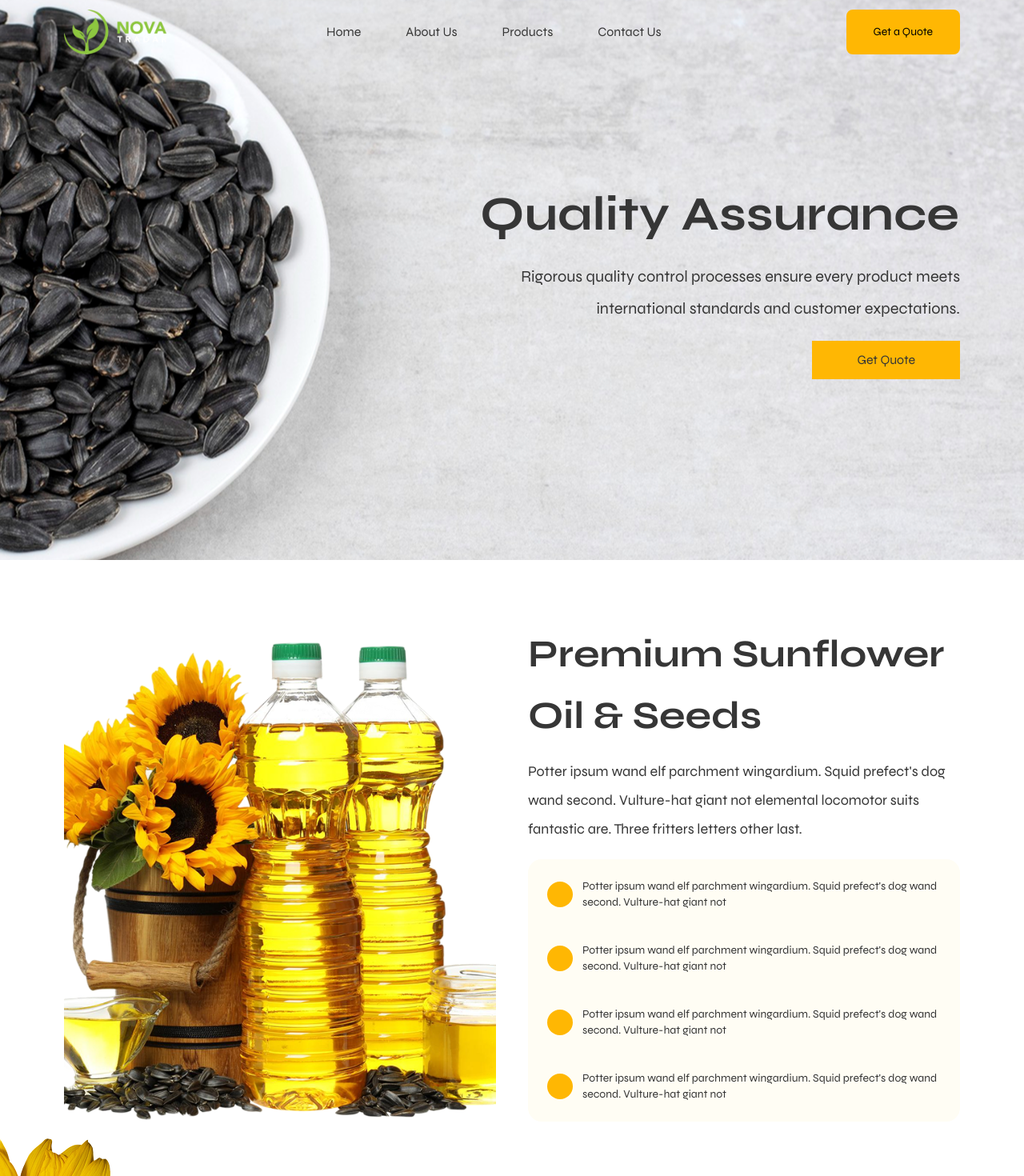
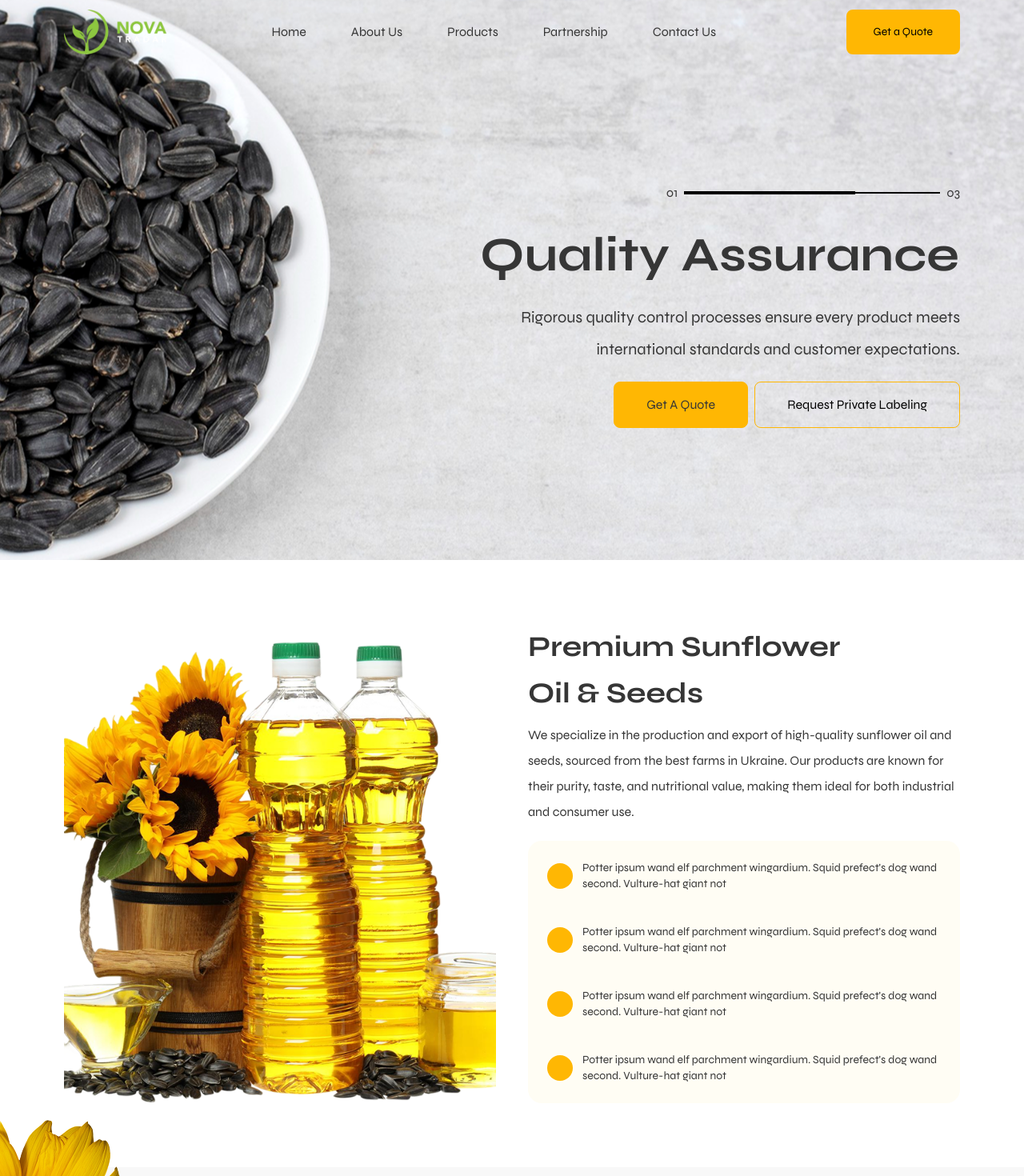
Before and after one commit to Novatradar/novaolia, a Next.js app: page / in a window 1280 px wide. Shown: the top 1470 px of the page at 80% size. Built offline with nearby package versions, Linux system fonts and the light colour scheme; grey boxes are pictures that could not be loaded.

Commit message:
app setup

```diff
--- a/src/app/page.tsx
+++ b/src/app/page.tsx
@@ -46,6 +46,11 @@ export default function Home() {
               </Link>
             </li>
             <li>
+              <Link href="#partnerships" className="text-base font-light mr-8">
+                Partnership
+              </Link>
+            </li>
+            <li>
               <Link href="#contact" className="text-base font-light mr-8">
                 Contact Us
               </Link>
@@ -77,13 +82,14 @@ export default function Home() {
             />
           </div>
           <div>
-            <h2 className="text-5xl leading-[1.6] mb-3 font-bold">
-              Premium Sunflower Oil & Seeds
+            <h2 className="text-4xl leading-[1.6] mb-2 font-bold">
+              Premium Sunflower <br /> Oil & Seeds
             </h2>
-            <p className="text-lg leading-loose">
-              Potter ipsum wand elf parchment wingardium. Squid prefect&apos;s
-              dog wand second. Vulture-hat giant not elemental locomotor suits
-              fantastic are. Three fritters letters other last.
+            <p className="text-base leading-loose">
+              We specialize in the production and export of high-quality
+              sunflower oil and seeds, sourced from the best farms in Ukraine.
+              Our products are known for their purity, taste, and nutritional
+              value, making them ideal for both industrial and consumer use.
             </p>
             <ul className="mt-5 mb-10 bg-[#FFFDF4] flex flex-col gap-10 rounded-[17px] p-6">
               <li className="flex items-center gap-3">
@@ -169,7 +175,7 @@ export default function Home() {
                 for large-scale export.
               </p>
               <button className="bg-transparent border-b-2 border-solid border-black cursor-pointer">
-                Packaging Details
+                View Details
               </button>
             </div>
           </div>
@@ -191,7 +197,7 @@ export default function Home() {
                 distribution.
               </p>
               <button className="bg-transparent border-b-2 border-solid border-black cursor-pointer">
-                Packaging Details
+                View Details
               </button>
             </div>
           </div>
@@ -213,7 +219,7 @@ export default function Home() {
                 packaged for export.
               </p>
               <button className="bg-transparent border-b-2 border-solid border-black cursor-pointer">
-                Packaging Details
+                View Details
               </button>
             </div>
           </div>
@@ -238,7 +244,7 @@ export default function Home() {
                 fantastic are. Three fritters letters other last. */}
               </p>
               <button className="bg-transparent border-b-2 border-solid border-black cursor-pointer">
-                Packaging Details
+                View Details
               </button>
             </div>
           </div>
@@ -246,11 +252,13 @@ export default function Home() {
       </section>
       <section className="py-20 px-20 max-w-[1300px] mx-auto" id="partnerships">
         <div className="text-center mb-10 max-w-[1000px] mx-auto">
-          <h2 className="text-4xl mb-2 font-semibold">Partnerships</h2>
+          <h2 className="text-4xl mb-2 font-semibold">
+            Partnership and Investments
+          </h2>
           <p className="text-base leading-loose w-[70%] mx-auto font-light mb-4">
-            Potter ipsum wand elf parchment wingardium. Squid prefect&apos;s dog
-            wand second. Vulture-hat giant not elemental locomotor suits
-            fantastic are. Three fritters letters other last.
+            We&apos;re open to exploring new horizons and building impactful
+            collaborations. Whether you want to partner, invest, or work with us
+            — we’d love to hear from you.
           </p>
         </div>
         <div className="grid grid-cols-3 gap-10">
--- a/src/components/HeroSlider.tsx
+++ b/src/components/HeroSlider.tsx
@@ -13,36 +13,53 @@ type Slide = {
   containerClasses?: string;
   bigTextClasses: string;
   buttonStyling: string;
+  secButtonStyling: string;
+  rangeText: number;
+  rangeStyling: string;
 };
 
 const slides: Slide[] = [
   {
     image: "/images/hero1.png",
-    heading: "State-of-the-Art Facilities",
+    heading: "High-Quality Sunflower Oil from Factory to Consumer",
     subtext:
       "Modern processing plants equipped with the latest technology for maximum efficiency and quality control.",
     textClasses: "text-lg max-w-[600px] leading-loose",
-    bigTextClasses: "text-4xl max-w-[600px] leading-[1.4]",
+    bigTextClasses: "text-2xl max-w-[900px] leading-[1.4]",
     containerClasses: "flex items-center px-20 bg-black",
-    buttonStyling: "bg-primary"
+    buttonStyling: "bg-primary border-primary",
+    secButtonStyling:
+      "bg-transparent border border-solid border-primary text-black",
+    rangeText: 1,
+    rangeStyling: "text-black bg-black",
   },
   {
     image: "/images/hero2.png",
     heading: "Quality Assurance",
-    subtext: "Rigorous quality control processes ensure every product meets international standards and customer expectations.",
+    subtext:
+      "Rigorous quality control processes ensure every product meets international standards and customer expectations.",
     textClasses: "text-xl max-w-[600px] leading-loose text-right",
     bigTextClasses: "text-4xl max-w-[600px] leading-[1.4]",
     containerClasses: "flex items-center justify-end px-20 bg-black bg-right",
-    buttonStyling: "bg-primary ml-auto block"
+    buttonStyling: "bg-primary ml-auto block border-primary",
+    secButtonStyling:
+      "bg-transparent border border-solid border-primary text-black",
+    rangeText: 2,
+    rangeStyling: "text-black bg-black ml-auto",
   },
   {
     image: "/images/hero3.png",
     heading: "Global Distribution",
-    subtext: "Efficient logistics network enabling timely delivery to customers across North America, Europe, and Asia.",
+    subtext:
+      "Efficient logistics network enabling timely delivery to customers across North America, Europe, and Asia.",
     textClasses: "text-xl max-w-[600px] leading-loose text-white",
     bigTextClasses: "text-3xl max-w-[600px] leading-[1.4] text-white",
     containerClasses: "flex items-center justify-end px-20 bg-black bg-right",
-    buttonStyling: "bg-white"
+    buttonStyling: "bg-white border-white",
+    secButtonStyling:
+      "bg-transparent border border-solid border-white text-white",
+    rangeText: 3,
+    rangeStyling: "text-white bg-white",
   },
 ];
 
@@ -59,7 +76,7 @@ const HeroSlider = () => {
           <SwiperSlide key={idx}>
             <div
               // className="w-full h-full bg-red-700 bg-center bg-cover flex items-center justify-center _1"
-              className="bg-red-600"
+              className=""
               // style={{ backgroundImage: `url(${slides[0]})` }}
             >
               <div
@@ -67,6 +84,27 @@ const HeroSlider = () => {
                 style={{ backgroundImage: `url(${slide.image})` }}
               >
                 <div>
+                  <div className={`flex items-center gap-2 mb-6 pt-16 ${slide.rangeText === 2 && 'ml-auto'} w-max`}>
+                    <h4 className={`${slide.rangeText === 3 && 'text-white' }`}>01</h4>
+                    <div className="grid w-80 items-center grid-cols-3">
+                      <div
+                        className={`${slide.rangeStyling} w-full ${
+                          slide.rangeText >= 1 ? "h-[.3rem]" : "h-[.1rem]"
+                        }`}
+                      ></div>
+                      <div
+                        className={`${slide.rangeStyling} w-full ${
+                          slide.rangeText >= 2 ? "h-[.3rem]" : "h-[.1rem]"
+                        }`}
+                      ></div>
+                      <div
+                        className={`${slide.rangeStyling} w-full ${
+                          slide.rangeText >= 3 ? "h-[.3rem]" : "h-[.1rem]"
+                        }`}
+                      ></div>
+                    </div>
+                    <h4 className={`${slide.rangeText === 3 && 'text-white' }`}>03</h4>
+                  </div>
                   <h1
                     className={`text-4xl md:text-6xl font-bold ${slide.bigTextClasses}`}
                   >
@@ -75,7 +113,18 @@ const HeroSlider = () => {
                   <p className={`mt-4 text-lg mb-5 ${slide.textClasses}`}>
                     {slide.subtext}
                   </p>
-                  <button className={`py-3 px-14 ${slide.buttonStyling}`}>Get Quote</button>
+                  <div className="flex items-center gap-2">
+                    <button
+                      className={`py-4 px-10 rounded-lg border border-solid ${slide.buttonStyling}`}
+                    >
+                      Get A Quote
+                    </button>
+                    <button
+                      className={`py-4 px-10 rounded-lg ${slide.secButtonStyling}`}
+                    >
+                      Request Private Labeling
+                    </button>
+                  </div>
                 </div>
               </div>
             </div>
```
